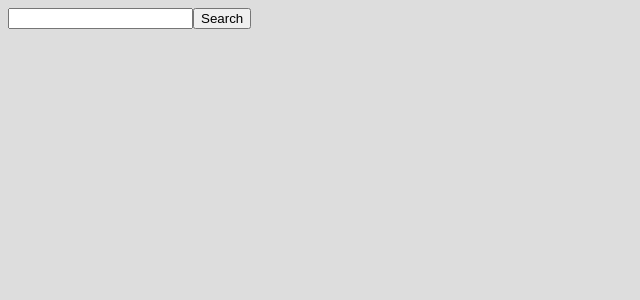
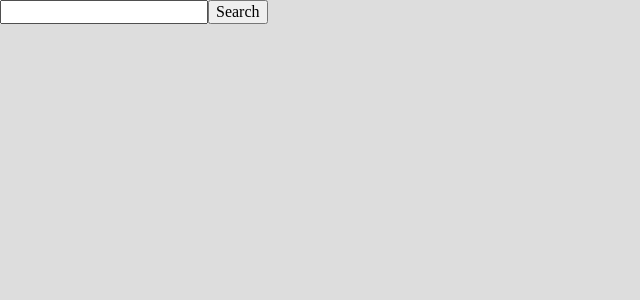
Before and after one commit to maneKozaroo/github-search, a Vue app: page / in a window 1280 px wide. Shown: the top 300 px of the page, without its empty margins (0-640 px from the left). Built offline with nearby package versions, Linux system fonts and the light colour scheme.

Commit message:
feat: add a css normalizer

```diff
--- a/src/assets/main.css
+++ b/src/assets/main.css
@@ -1,4 +1,356 @@
 @import "./base.css";
+
+/*! normalize.css v8.0.1 | MIT License | github.com/necolas/normalize.css */
+
+/* Document
+   ========================================================================== */
+
+/**
+ * 1. Correct the line height in all browsers.
+ * 2. Prevent adjustments of font size after orientation changes in iOS.
+ */
+
+html {
+  line-height: 1.15; /* 1 */
+  -webkit-text-size-adjust: 100%; /* 2 */
+}
+
+/* Sections
+   ========================================================================== */
+
+/**
+ * Remove the margin in all browsers.
+ */
+
+body {
+  margin: 0;
+}
+
+/**
+ * Render the `main` element consistently in IE.
+ */
+
+main {
+  display: block;
+}
+
+/**
+ * Correct the font size and margin on `h1` elements within `section` and
+ * `article` contexts in Chrome, Firefox, and Safari.
+ */
+
+h1 {
+  font-size: 2em;
+  margin: 0.67em 0;
+}
+
+/* Grouping content
+   ========================================================================== */
+
+/**
+ * 1. Add the correct box sizing in Firefox.
+ * 2. Show the overflow in Edge and IE.
+ */
+
+hr {
+  box-sizing: content-box; /* 1 */
+  height: 0; /* 1 */
+  overflow: visible; /* 2 */
+}
+
+/**
+ * 1. Correct the inheritance and scaling of font size in all browsers.
+ * 2. Correct the odd `em` font sizing in all browsers.
+ */
+
+pre {
+  font-family: monospace, monospace; /* 1 */
+  font-size: 1em; /* 2 */
+}
+
+/* Text-level semantics
+   ========================================================================== */
+
+/**
+ * Remove the gray background on active links in IE 10.
+ */
+
+a {
+  background-color: transparent;
+}
+
+/**
+ * 1. Remove the bottom border in Chrome 57-
+ * 2. Add the correct text decoration in Chrome, Edge, IE, Opera, and Safari.
+ */
+
+abbr[title] {
+  border-bottom: none; /* 1 */
+  text-decoration: underline; /* 2 */
+  text-decoration: underline dotted; /* 2 */
+}
+
+/**
+ * Add the correct font weight in Chrome, Edge, and Safari.
+ */
+
+b,
+strong {
+  font-weight: bolder;
+}
+
+/**
+ * 1. Correct the inheritance and scaling of font size in all browsers.
+ * 2. Correct the odd `em` font sizing in all browsers.
+ */
+
+code,
+kbd,
+samp {
+  font-family: monospace, monospace; /* 1 */
+  font-size: 1em; /* 2 */
+}
+
+/**
+ * Add the correct font size in all browsers.
+ */
+
+small {
+  font-size: 80%;
+}
+
+/**
+ * Prevent `sub` and `sup` elements from affecting the line height in
+ * all browsers.
+ */
+
+sub,
+sup {
+  font-size: 75%;
+  line-height: 0;
+  position: relative;
+  vertical-align: baseline;
+}
+
+sub {
+  bottom: -0.25em;
+}
+
+sup {
+  top: -0.5em;
+}
+
+/* Embedded content
+   ========================================================================== */
+
+/**
+ * Remove the border on images inside links in IE 10.
+ */
+
+img {
+  border-style: none;
+}
+
+/* Forms
+   ========================================================================== */
+
+/**
+ * 1. Change the font styles in all browsers.
+ * 2. Remove the margin in Firefox and Safari.
+ */
+
+button,
+input,
+optgroup,
+select,
+textarea {
+  font-family: inherit; /* 1 */
+  font-size: 100%; /* 1 */
+  line-height: 1.15; /* 1 */
+  margin: 0; /* 2 */
+}
+
+/**
+ * Show the overflow in IE.
+ * 1. Show the overflow in Edge.
+ */
+
+button,
+input {
+  /* 1 */
+  overflow: visible;
+}
+
+/**
+ * Remove the inheritance of text transform in Edge, Firefox, and IE.
+ * 1. Remove the inheritance of text transform in Firefox.
+ */
+
+button,
+select {
+  /* 1 */
+  text-transform: none;
+}
+
+/**
+ * Correct the inability to style clickable types in iOS and Safari.
+ */
+
+button,
+[type="button"],
+[type="reset"],
+[type="submit"] {
+  -webkit-appearance: button;
+}
+
+/**
+ * Remove the inner border and padding in Firefox.
+ */
+
+button::-moz-focus-inner,
+[type="button"]::-moz-focus-inner,
+[type="reset"]::-moz-focus-inner,
+[type="submit"]::-moz-focus-inner {
+  border-style: none;
+  padding: 0;
+}
+
+/**
+ * Restore the focus styles unset by the previous rule.
+ */
+
+button:-moz-focusring,
+[type="button"]:-moz-focusring,
+[type="reset"]:-moz-focusring,
+[type="submit"]:-moz-focusring {
+  outline: 1px dotted ButtonText;
+}
+
+/**
+ * Correct the padding in Firefox.
+ */
+
+fieldset {
+  padding: 0.35em 0.75em 0.625em;
+}
+
+/**
+ * 1. Correct the text wrapping in Edge and IE.
+ * 2. Correct the color inheritance from `fieldset` elements in IE.
+ * 3. Remove the padding so developers are not caught out when they zero out
+ *    `fieldset` elements in all browsers.
+ */
+
+legend {
+  box-sizing: border-box; /* 1 */
+  color: inherit; /* 2 */
+  display: table; /* 1 */
+  max-width: 100%; /* 1 */
+  padding: 0; /* 3 */
+  white-space: normal; /* 1 */
+}
+
+/**
+ * Add the correct vertical alignment in Chrome, Firefox, and Opera.
+ */
+
+progress {
+  vertical-align: baseline;
+}
+
+/**
+ * Remove the default vertical scrollbar in IE 10+.
+ */
+
+textarea {
+  overflow: auto;
+}
+
+/**
+ * 1. Add the correct box sizing in IE 10.
+ * 2. Remove the padding in IE 10.
+ */
+
+[type="checkbox"],
+[type="radio"] {
+  box-sizing: border-box; /* 1 */
+  padding: 0; /* 2 */
+}
+
+/**
+ * Correct the cursor style of increment and decrement buttons in Chrome.
+ */
+
+[type="number"]::-webkit-inner-spin-button,
+[type="number"]::-webkit-outer-spin-button {
+  height: auto;
+}
+
+/**
+ * 1. Correct the odd appearance in Chrome and Safari.
+ * 2. Correct the outline style in Safari.
+ */
+
+[type="search"] {
+  -webkit-appearance: textfield; /* 1 */
+  outline-offset: -2px; /* 2 */
+}
+
+/**
+ * Remove the inner padding in Chrome and Safari on macOS.
+ */
+
+[type="search"]::-webkit-search-decoration {
+  -webkit-appearance: none;
+}
+
+/**
+ * 1. Correct the inability to style clickable types in iOS and Safari.
+ * 2. Change font properties to `inherit` in Safari.
+ */
+
+::-webkit-file-upload-button {
+  -webkit-appearance: button; /* 1 */
+  font: inherit; /* 2 */
+}
+
+/* Interactive
+   ========================================================================== */
+
+/*
+ * Add the correct display in Edge, IE 10+, and Firefox.
+ */
+
+details {
+  display: block;
+}
+
+/*
+ * Add the correct display in all browsers.
+ */
+
+summary {
+  display: list-item;
+}
+
+/* Misc
+   ========================================================================== */
+
+/**
+ * Add the correct display in IE 10+.
+ */
+
+template {
+  display: none;
+}
+
+/**
+ * Add the correct display in IE 10.
+ */
+
+[hidden] {
+  display: none;
+}
 
 #app {
 }
```
